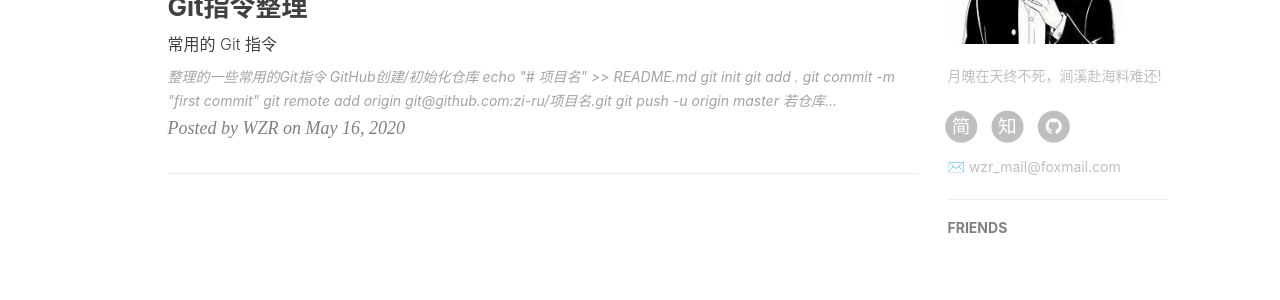
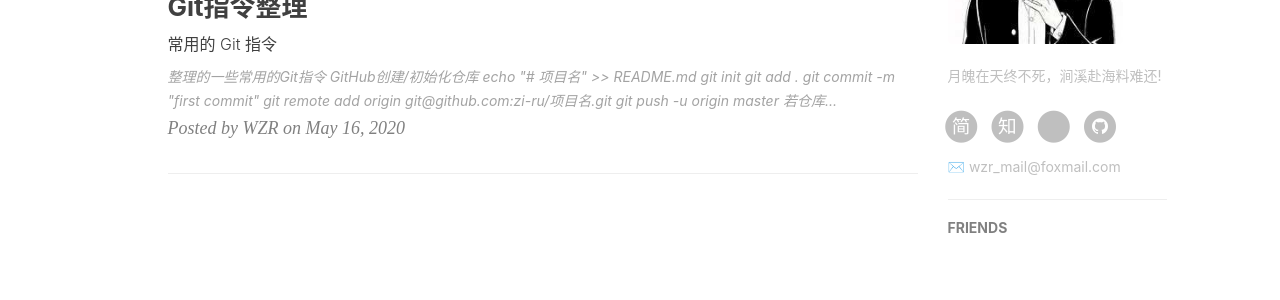
Before and after one commit to iqeix/zi-ru.github.io, a Jekyll site: the page built from index.html, in a window 1280 px wide. Shown: the part 715-1015 px from the top of the page. Built offline with Jekyll 4.4.1, drawn with Linux system fonts in a browser that asks for light colours; nearby versions of some CDN libraries; the list of posts is cut into pages by our own code; comment, search, counter and statistics services are not loaded.

Commit message:
"add csdn"

```diff
--- a/_config.yml
+++ b/_config.yml
@@ -22,6 +22,7 @@
 zhihu_username:     木辛雲
 github_username:    zi-ru
 jianshu_username:   Wziru
+csdn_username:      qq_43458666
 #twitter_username:   qiubaiying
 
 
--- a/_layouts/page.html
+++ b/_layouts/page.html
@@ -153,6 +153,16 @@
                                 </a>
                             </li>
                             {% endif %}
+                            {% if site.csdn_username %}
+                            <li>
+                                <a target="_blank" href="https://www.csdn.net/{{ site.csdn_username }}">
+                                    <span class="fa-stack fa-lg">
+                                        <i class="fa fa-circle fa-stack-2x"></i>
+                                        <i class="fa fa-csdn fa-stack-1x fa-inverse"></i>
+                                    </span>
+                                </a>
+                            </li>
+                            {% endif %}
                             {% if site.weibo_username %}
                             <li>
                                 <a target="_blank" href="http://weibo.com/{{ site.weibo_username }}">
```
